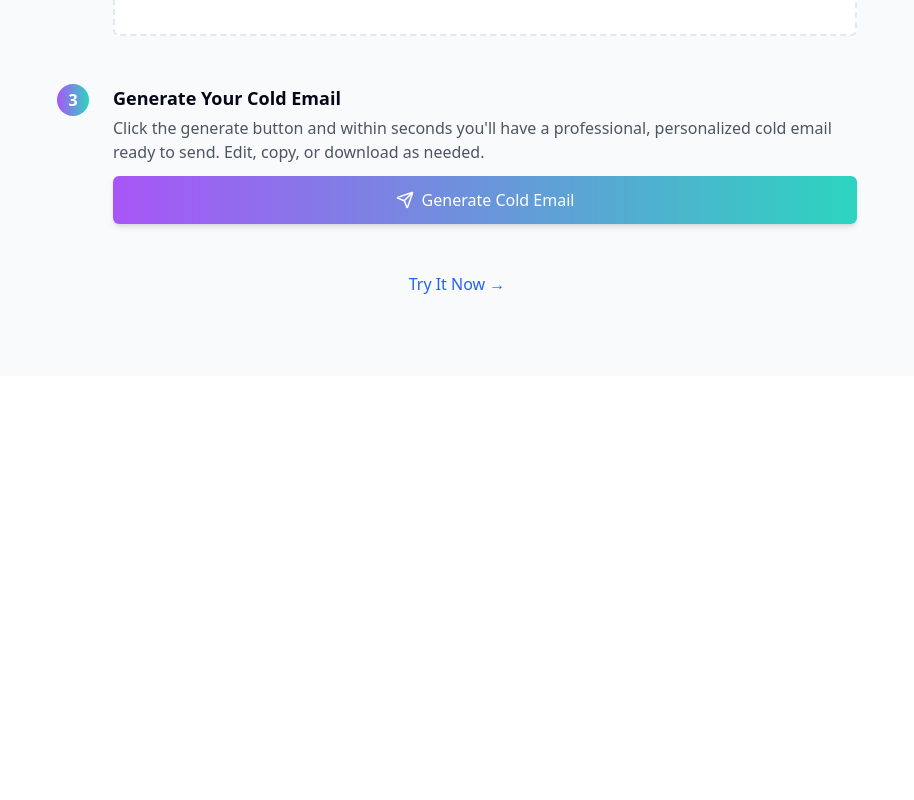
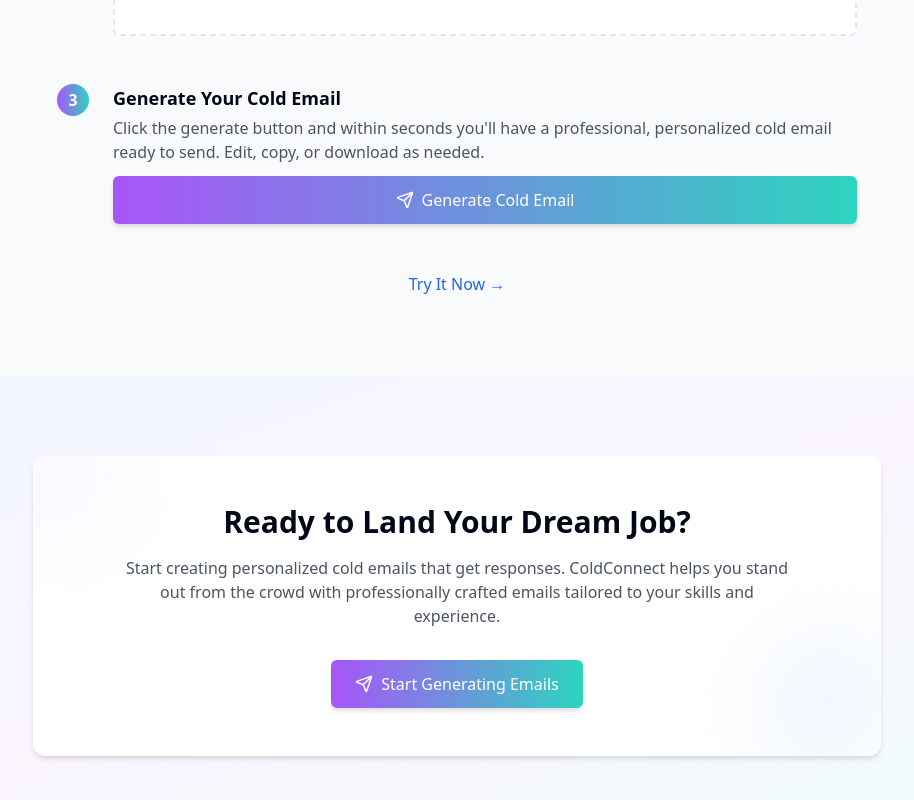
Before and after one commit to Euphoric-Coder/Cold-Connect, a Next.js app: page / in a window 1280 px wide. Shown: the part 1624-2424 px from the top of the page, without its empty margins (183-1097 px from the left). Before the commit the page ends 2000 px from the top, so only its background shows below. Built offline with nearby package versions, Linux system fonts and the light colour scheme.

Commit message:
Add CTA Section to landing page

```diff
--- a/app/page.js
+++ b/app/page.js
@@ -1,3 +1,4 @@
+import CallToAction from '@/components/CTA'
 import FeaturesSection from '@/components/Features'
 import HeroSection from '@/components/HeroSection'
 import HowItWorks from '@/components/HowItWorks'
@@ -9,6 +10,7 @@ const page = () => {
       <HeroSection />
       <FeaturesSection />
       <HowItWorks />
+      <CallToAction />
     </div>
   )
 }
--- /dev/null
+++ b/components/CTA.jsx
@@ -0,0 +1,33 @@
+"use client";
+
+import { Send } from "lucide-react";
+
+export default function CallToAction() {
+  return (
+    <section className="bg-gradient-to-br from-blue-50 via-purple-50 to-teal-50 py-20">
+      <div className="max-w-4xl mx-auto px-6">
+        <div className="bg-white rounded-xl shadow-md text-center py-12 px-6 relative overflow-hidden">
+          {/* Decorative circles */}
+          <div className="absolute -top-8 -left-8 w-32 h-32 bg-gradient-to-br from-purple-200 to-transparent rounded-full blur-2xl opacity-40" />
+          <div className="absolute -bottom-10 -right-10 w-40 h-40 bg-gradient-to-br from-blue-200 to-transparent rounded-full blur-2xl opacity-40" />
+
+          {/* Heading */}
+          <h2 className="text-2xl md:text-3xl font-bold mb-4 relative z-10">
+            Ready to Land Your Dream Job?
+          </h2>
+          <p className="text-gray-600 mb-8 max-w-2xl mx-auto relative z-10">
+            Start creating personalized cold emails that get responses.
+            ColdConnect helps you stand out from the crowd with professionally
+            crafted emails tailored to your skills and experience.
+          </p>
+
+          {/* Button */}
+          <button className="relative z-10 flex items-center gap-2 px-6 py-3 rounded-md font-medium text-white bg-gradient-to-r from-purple-500 to-teal-400 shadow-md hover:opacity-90 transition mx-auto">
+            <Send size={18} />
+            Start Generating Emails
+          </button>
+        </div>
+      </div>
+    </section>
+  );
+}
```
